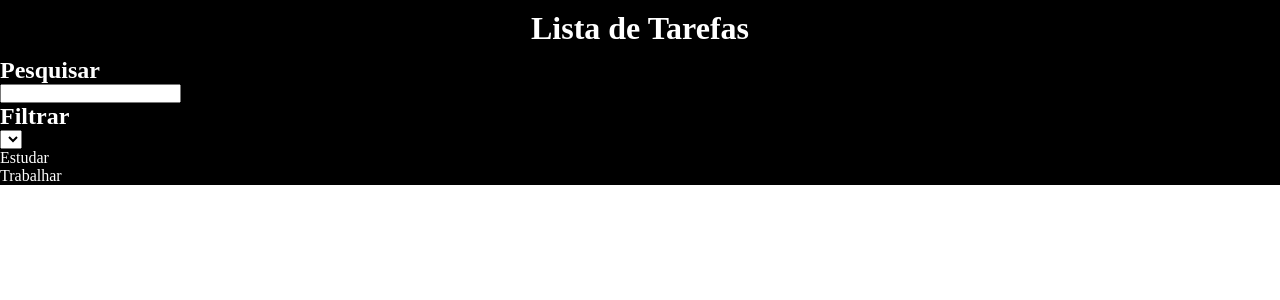
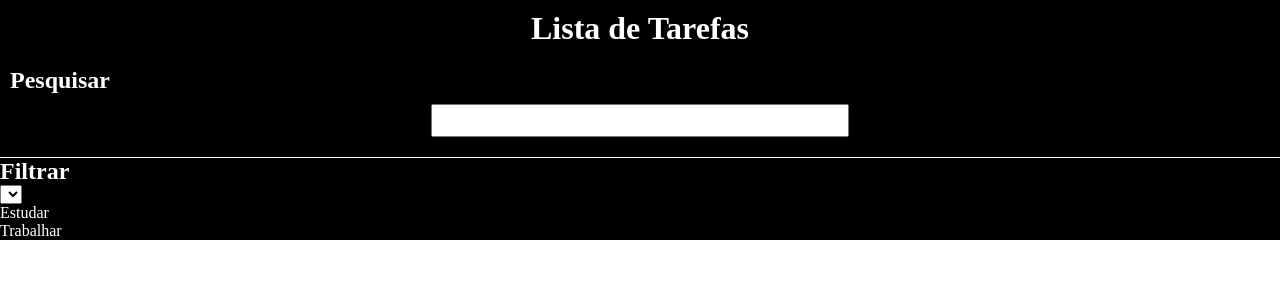
Before and after one commit to viniciusbarbosa2024/projeto-to-do-list-react, a React (Vite) app: page / in a window 1280 px wide. Shown: the top 300 px of the page. Built offline with nearby package versions, Linux system fonts and the light colour scheme.

Commit message:
CSS do SearchSection

```diff
--- a/src/components/SearchSection.jsx
+++ b/src/components/SearchSection.jsx
@@ -3,9 +3,9 @@ import styles from "./SearchSection.module.css"
 
 export const SearchSection = () => {
   return (
-    <div className="SearchSectionContent">
-      <h2>Pesquisar</h2>
-      <input type="text"/>
+    <div className={styles.SearchSectionContent}>
+      <h2 className={styles.title}>Pesquisar</h2>
+      <input type="text" className={styles.input}/>
     </div>
   );
 };
--- a/src/components/SearchSection.module.css
+++ b/src/components/SearchSection.module.css
@@ -1 +1,20 @@
 @charset "UTF-8";
+
+.SearchSectionContent {
+    padding: 10px 10px 20px 10px;
+
+    border-bottom:1px solid white ;
+}
+
+.title {
+    margin-bottom: 10px;
+}
+
+.input {
+    display: block;
+
+    width: 400px;
+
+    margin: auto;
+    padding: 7px;
+}
```
